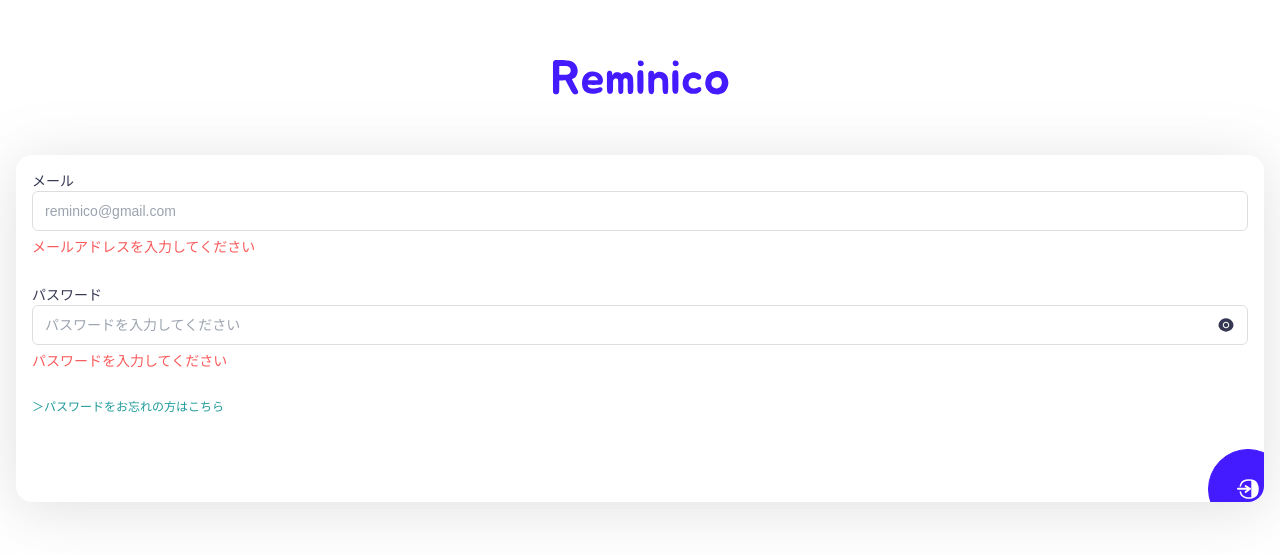
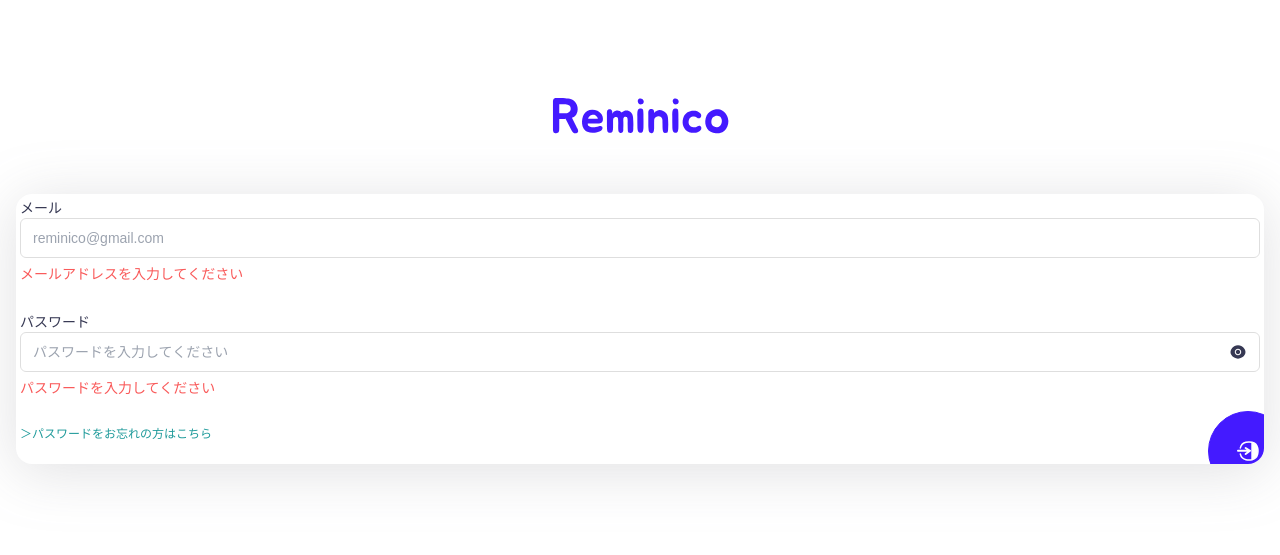
Before and after one commit to ryudedev/DeathEater, a Next.js app in the folder web/: page / in a window 1280 px wide. Shown: the part 119-674 px from the top of the page. Built offline with nearby package versions, Linux system fonts and the light colour scheme.

Commit message:
:sparkles: feat: Logコンポーネントの作成

```diff
--- a/web/app/page.tsx
+++ b/web/app/page.tsx
@@ -48,17 +48,7 @@
           height={60}
           className="mb-6"
         />
-        <Card
-          gap={7}
-          padding={{
-            x: 4,
-            y: 4,
-            top: 4,
-            bottom: 22,
-            left: 4,
-            right: 4,
-          }}
-        >
+        <Card gap={7} className="p-1 pb-[22px]">
           <div className="w-full flex flex-col gap-1.5">
             <Label htmlFor="email">
               メール
--- a/web/components/card.tsx
+++ b/web/components/card.tsx
@@ -5,14 +5,7 @@
   flexDir?: 'row' | 'column'
   gap?: number
   bgColor?: 'blue' | 'white'
-  padding?: {
-    top?: number
-    right?: number
-    bottom?: number
-    left?: number
-    x?: number
-    y?: number
-  }
+  className?: string
 }
 
 export default function Card({
@@ -20,20 +13,16 @@
   flexDir,
   gap,
   bgColor,
-  padding = {},
+  className,
   ...props
 }: CardProps) {
   const flexDirection = flexDir === 'row' ? 'flex-row' : 'flex-col'
   const gapClass = gap ? `gap-${gap}` : 'gap-4'
   const bgColorClass = bgColor === 'blue' ? 'bg-[#441AFF]' : 'bg-white'
 
-  // 各パディングを個別に適用
-  const pad = (dir: keyof typeof padding) =>
-    `p${dir.charAt(0)}-${padding[dir] ?? 0}`
-
   return (
     <div
-      className={`w-full flex ${flexDirection} ${gapClass} ${bgColorClass} rounded-2xl drop-shadow-default ${pad('x')} ${pad('y')} ${pad('top')} ${pad('right')} ${pad('bottom')} ${pad('left')} overflow-hidden`}
+      className={`w-full flex ${flexDirection} ${gapClass} ${bgColorClass} rounded-2xl drop-shadow-default overflow-hidden ${className}`}
       {...props}
     >
       {children}
--- /dev/null
+++ b/web/components/logs.tsx
@@ -0,0 +1,36 @@
+import { dateToYYYYMMDD } from '@/lib/date'
+import Card from './card'
+
+type Logs = {
+  id: string
+  event: string
+  user_id: string
+  created_at: Date
+}
+
+type LogsProps = {
+  // ログのリスト
+  logs: Logs[]
+  // フィルタリングするユーザーID
+  filterUserId?: string | null
+}
+
+export default function Logs({ logs, filterUserId = null }: LogsProps) {
+  return (
+    <Card flexDir="column" gap={2.5} className="p-6">
+      {logs
+        .filter((log) => filterUserId === null || log.user_id === filterUserId)
+        .map((log) => (
+          <>
+            <div key={log.id} className="flex flex-col gap-2">
+              <span className="text-description text-sm">
+                {dateToYYYYMMDD(log.created_at)}
+              </span>
+              <p className="">{log.event}</p>
+            </div>
+            <hr className="bg-border" />
+          </>
+        ))}
+    </Card>
+  )
+}
--- a/web/components/timelimit.tsx
+++ b/web/components/timelimit.tsx
@@ -51,15 +51,7 @@
 
   return (
     <div className="p-4 flex items-center justify-center">
-      <Card
-        bgColor="blue"
-        padding={{
-          top: 10,
-          bottom: 10,
-          left: 4,
-          right: 4,
-        }}
-      >
+      <Card bgColor="blue" className="pt-2.5 pb-2.5 pl-1 pr-1">
         <div className="absolute w-[140px] h-[40px] bg-white -top-1 -left-1.5 flex items-center justify-center rounded-br-2xl font-bold">
           <div className="text-xs text-[#441AFF]">
             {isUploadPhase ? 'アップロード終了まで' : '開封まで'}
--- /dev/null
+++ b/web/lib/date.ts
@@ -0,0 +1,6 @@
+export const dateToYYYYMMDD = (date: Date): string => {
+  const year = date.getFullYear()
+  const month = date.getMonth() + 1
+  const day = date.getDate()
+  return `${year}.${month}.${day}`
+}
```
Also changed, not shown: 1 other file (tests, documents, lock files or other folders).
